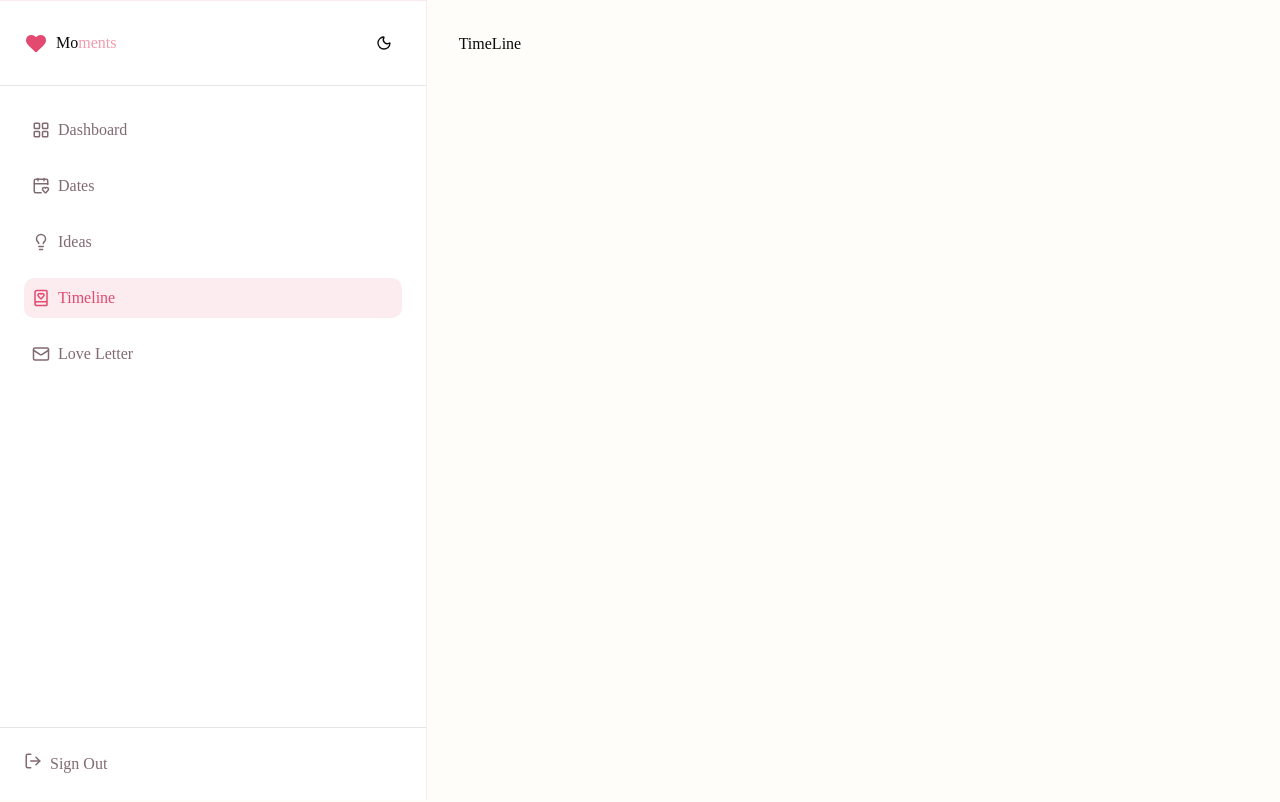
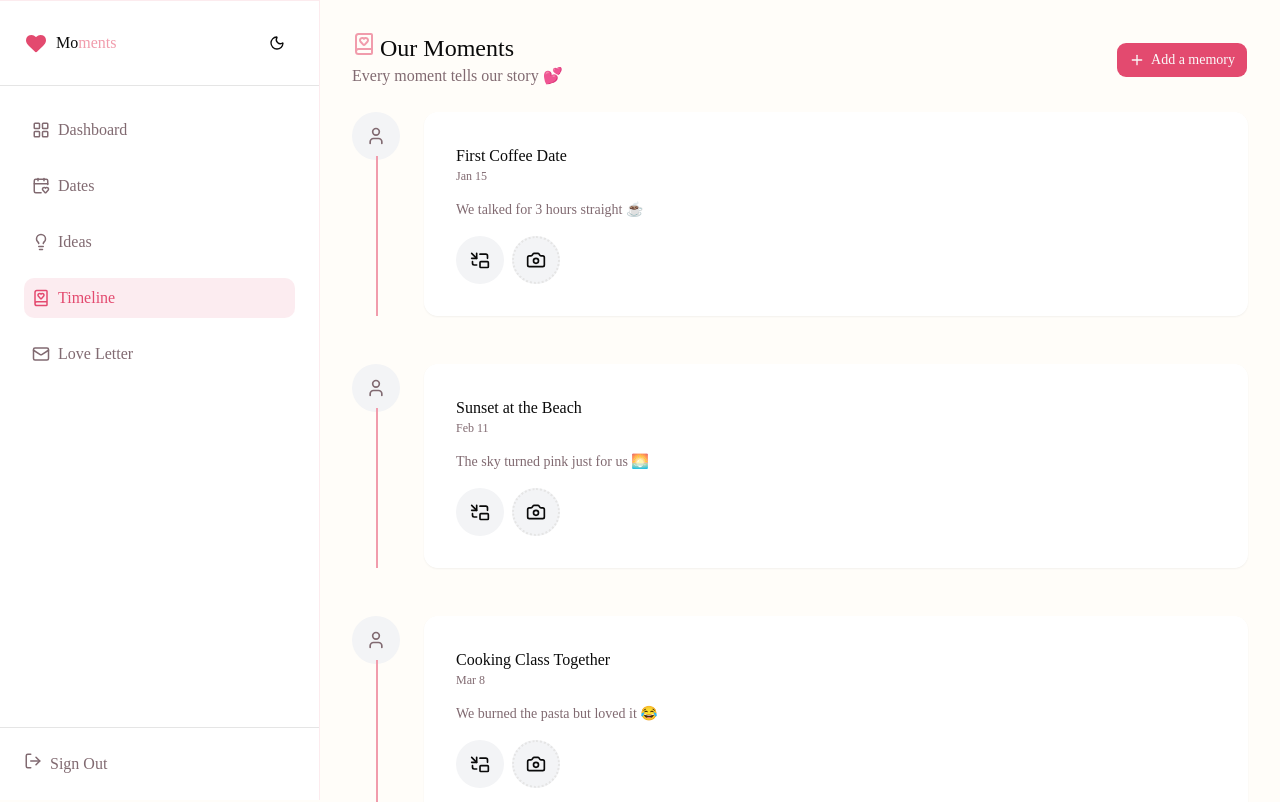
Before and after one commit to Edisemiefegi/moments, a React (Vite) app: page /dashboard/timeline in a window 1280 px wide. Shown: the top 802 px of the page. Built offline with nearby package versions, Linux system fonts and the light colour scheme.

Commit message:
moments timeline page added

```diff
--- a/src/components/TimeLine.tsx
+++ b/src/components/TimeLine.tsx
@@ -1,9 +1,7 @@
 import { Camera, Heart, MapPin, Star } from "lucide-react";
 import Card from "./base/Card";
 import { iconStyles } from "./Feature";
-
-function TimeLine() {
-  const timeline = [
+export const timeline = [
   {
     icon: Heart,
     date: "Jan 15",
@@ -33,6 +31,7 @@ function TimeLine() {
   },
 ];
 
+function TimeLine() {
   return (
     <section className="sm:space-y-16 space-y-10 py-20 mx-auto container ">
       <div className="mx-auto text-center  space-y-3">
--- a/src/components/dashboard/Nav.tsx
+++ b/src/components/dashboard/Nav.tsx
@@ -20,7 +20,7 @@ function Nav() {
   ];
 
   return (
-    <nav className="md:w-2/6 bg-card md:h-screen md:border-r border-t border-accent/20 fixed md:top-0 w-screen bottom-0">
+    <nav className="md:w-3/12 bg-card md:h-screen md:border-r border-t border-accent/20 z-30 fixed md:top-0 w-screen bottom-0">
       <div className="border-b items-center md:flex hidden justify-between p-6">
         <Logo />
         <ThemeToggle />
--- /dev/null
+++ b/src/components/dashboard/TimeLineCard.tsx
@@ -0,0 +1,53 @@
+import { Camera, PictureInPicture, User } from "lucide-react";
+import Card from "../base/Card";
+
+type Moment = {
+  title: string;
+  date: string;
+  text: string;
+};
+interface Props {
+  index: number;
+  moment: Moment;
+}
+
+function TimeLineCard({ index, moment }: Props) {
+  return (
+    <div className="flex sm:gap-6 gap-3 w-full">
+      <div className="flex  relative flex-col items-center">
+        <span
+          className={`rounded-full size-12 flex items-center justify-center bg-gray-100`}
+        >
+          <User size={20} className="text-text" />
+        </span>
+        <div data-aos="fade-down" data-aos-delay={index * 200}>
+          <span className="w-0.5 absolute -top-1 h-40 bg-accent  "></span>
+        </div>
+      </div>
+      <div data-aos="fade-left" className="w-full" data-aos-delay={index * 200}>
+        <Card key={index} className="  space-y-4   ">
+          <div>
+            <p className="font-medium sm:text-base text-sm ">{moment.title}</p>
+            <p className="text-xs text-text ">{moment.date}</p>
+          </div>
+          <p className="text-text sm:text-sm text-xs">{moment.text}</p>
+
+          <div className="flex gap-2">
+            <span
+              className={`rounded-full size-12 flex items-center justify-center bg-gray-100`}
+            >
+              <PictureInPicture size={20} />
+            </span>
+            <span
+              className={`rounded-full size-12 flex items-center justify-center bg-gray-100 border-dotted border-2`}
+            >
+              <Camera size={20} />
+            </span>
+          </div>
+        </Card>
+      </div>{" "}
+    </div>
+  );
+}
+
+export default TimeLineCard;
--- a/src/layout/DashboardLayout.tsx
+++ b/src/layout/DashboardLayout.tsx
@@ -3,11 +3,11 @@ import { Outlet } from "react-router-dom";
 
 function DashboardLayout() {
   return (
-    <main className="bg-background grid grid-cols-3">
-      <div className="col-span-1  ">
+    <main className="bg-background grid grid-cols-4">
+      <div className="md:col-span-1  col-span-4">
         <Nav />
       </div>
-      <div className=" w-full md:col-span-2 col-span-3 p-8 md:mb-0 mb-20">
+      <div className=" w-full md:col-span-3 col-span-4 p-8 md:mb-0 mb-20">
         <Outlet />
       </div>
     </main>
--- a/src/pages/dashboard/TimeLine.tsx
+++ b/src/pages/dashboard/TimeLine.tsx
@@ -1,8 +1,33 @@
+import TimeLineCard from "@/components/dashboard/TimeLineCard";
+import { timeline } from "@/components/TimeLine";
+import { Button } from "@/components/ui/button";
+import { BookHeart, Plus } from "lucide-react";
 
 function TimeLine() {
+  const moments = timeline;
   return (
-    <div>TimeLine</div>
-  )
+    <main className=" space-y-6">
+      <header className="flex justify-between items-center">
+        <div>
+          <h1 className="font-medium text-2xl flex gap-1">
+            <BookHeart className="text-accent" />
+            Our Moments
+          </h1>
+          <p className="text-text">Every moment tells our story 💕</p>
+        </div>
+        <Button>
+          <Plus />
+          Add a memory{" "}
+        </Button>{" "}
+      </header>
+
+      <div className="flex  flex-col items-center gap-12">
+        {moments.map((item, i) => (
+          <TimeLineCard index={i} moment={item} />
+        ))}
+      </div>
+    </main>
+  );
 }
 
-export default TimeLine
+export default TimeLine;
```
Lines whose indentation alone changed are shown as unchanged.
